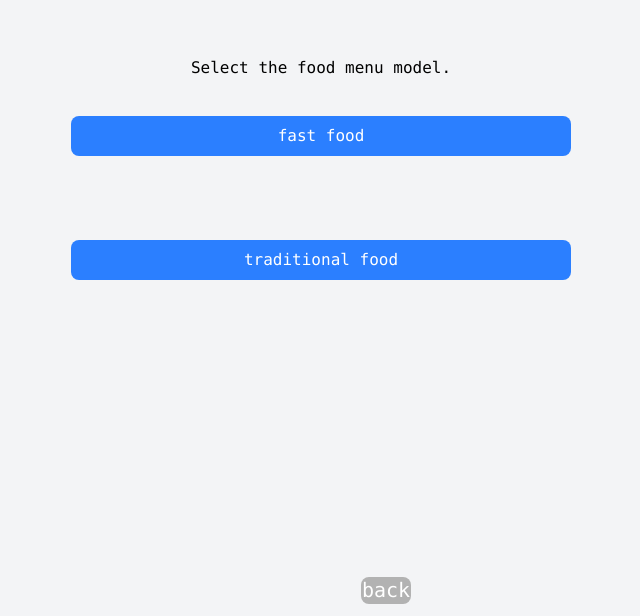
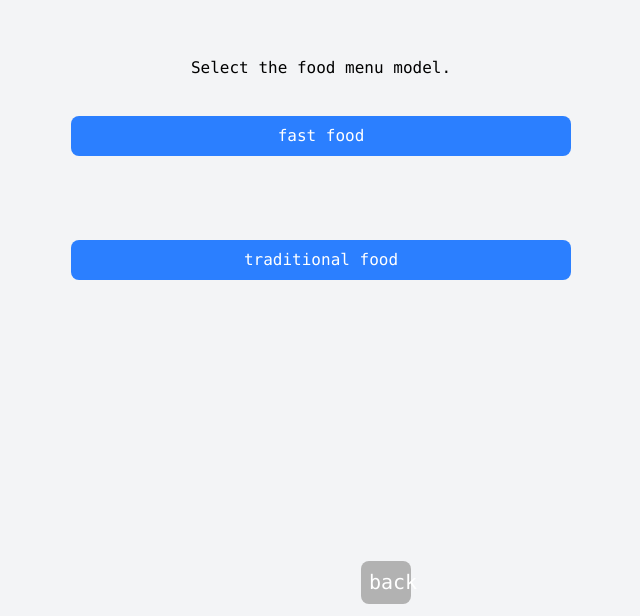
Before and after one commit to saamirdamadiii/restaurant-menu, a plain HTML site: page sumbit.html in a window 1280 px wide. Shown: the part 184-800 px from the top of the page, without its empty margins (319-959 px from the left). Drawn offline with Linux system fonts and the light colour scheme.

Commit message:
sumbit.html

```diff
--- a/sumbit.html
+++ b/sumbit.html
@@ -24,6 +24,6 @@
 </div>
 </div>
 </div>
-<a href="./index.html" class="w-[50px] text-center block cursor-pointer bg-[#b2b2b2] text-white  rounded-lg hover:bg-blue-600 min-[0]:text-2xl lg:text-[20px] hover:[100px] transition-all absolute lg:bottom-3 lg:left-170">back</a>
+<a href="./index.html" class="w-[50px] text-center p-2 block cursor-pointer bg-[#b2b2b2] text-white  rounded-lg hover:bg-blue-600 min-[0]:text-2xl lg:text-[20px] hover:[100px] transition-all absolute lg:bottom-3 lg:left-170">back</a>
 </body>
 </html>
```
